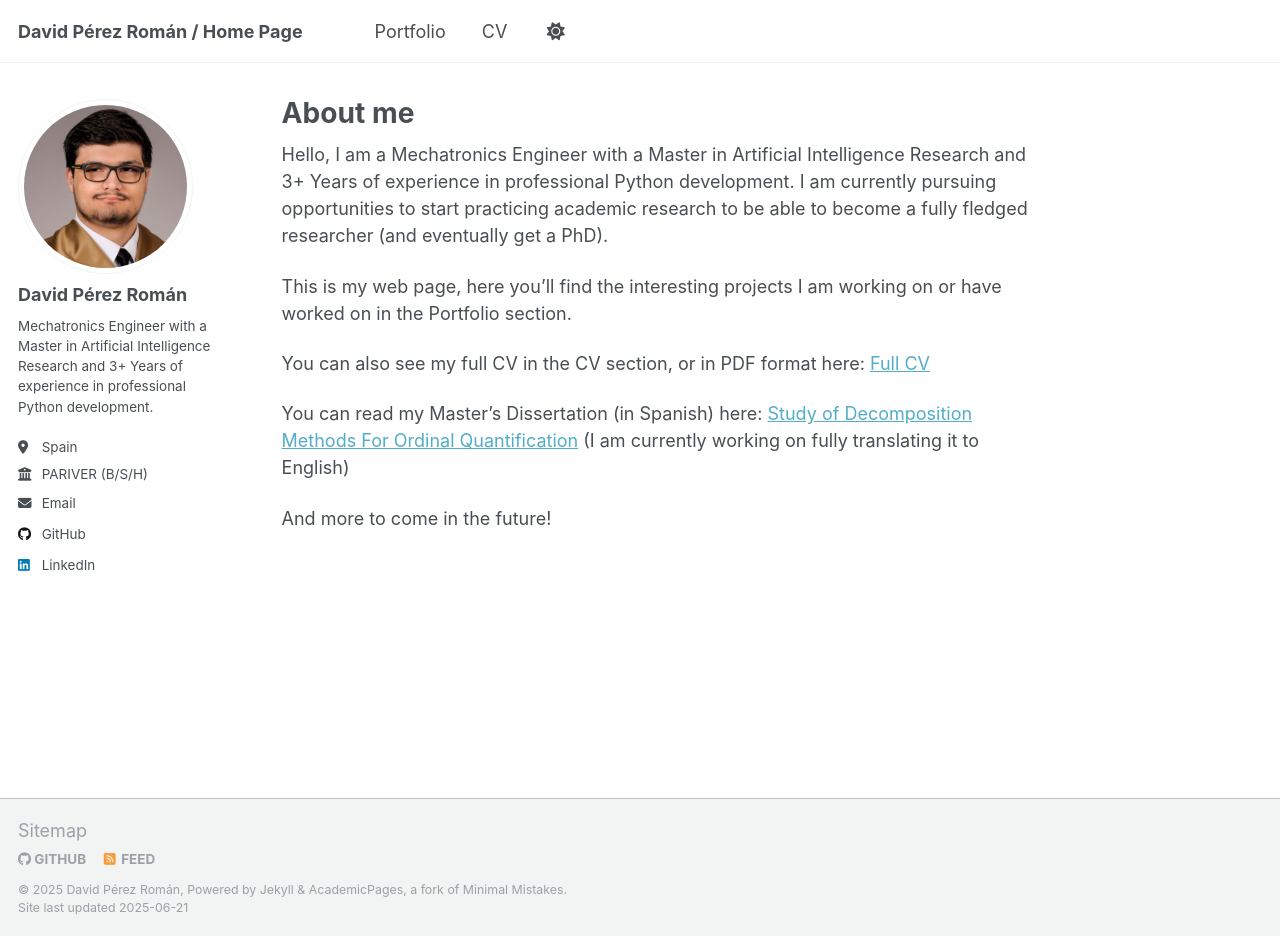
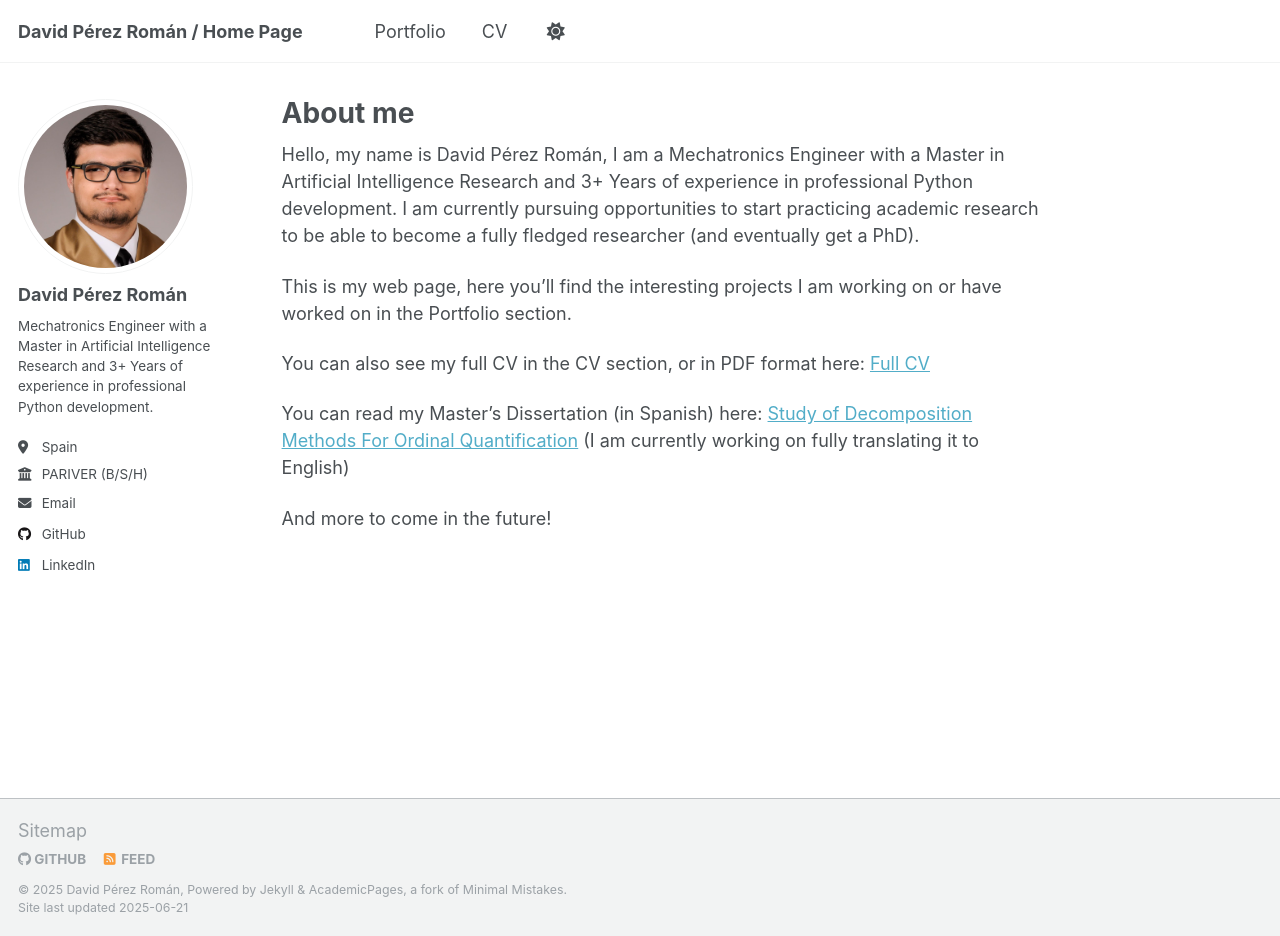
Before and after one commit to PerezDavid-98/PerezDavid-98.github.io, a Jekyll site: the page built from _pages/about.md, in a window 1280 px wide and 936 px high. Built offline with Jekyll 4.4.1, drawn with Linux system fonts in a browser that asks for light colours.

Commit message:
updated about section

```diff
--- a/_pages/about.md
+++ b/_pages/about.md
@@ -7,7 +7,7 @@ redirect_from:
   - /about.html
 ---
 
-Hello, I am a Mechatronics Engineer with a Master in Artificial Intelligence Research and 3+ Years of experience in professional Python development. I am currently pursuing opportunities to start practicing academic research to be able to become a fully fledged researcher (and eventually get a PhD).
+Hello, my name is David Pérez Román, I am a Mechatronics Engineer with a Master in Artificial Intelligence Research and 3+ Years of experience in professional Python development. I am currently pursuing opportunities to start practicing academic research to be able to become a fully fledged researcher (and eventually get a PhD).
 
 This is my web page, here you'll find the interesting projects I am working on or have worked on in the Portfolio section.
 
```
